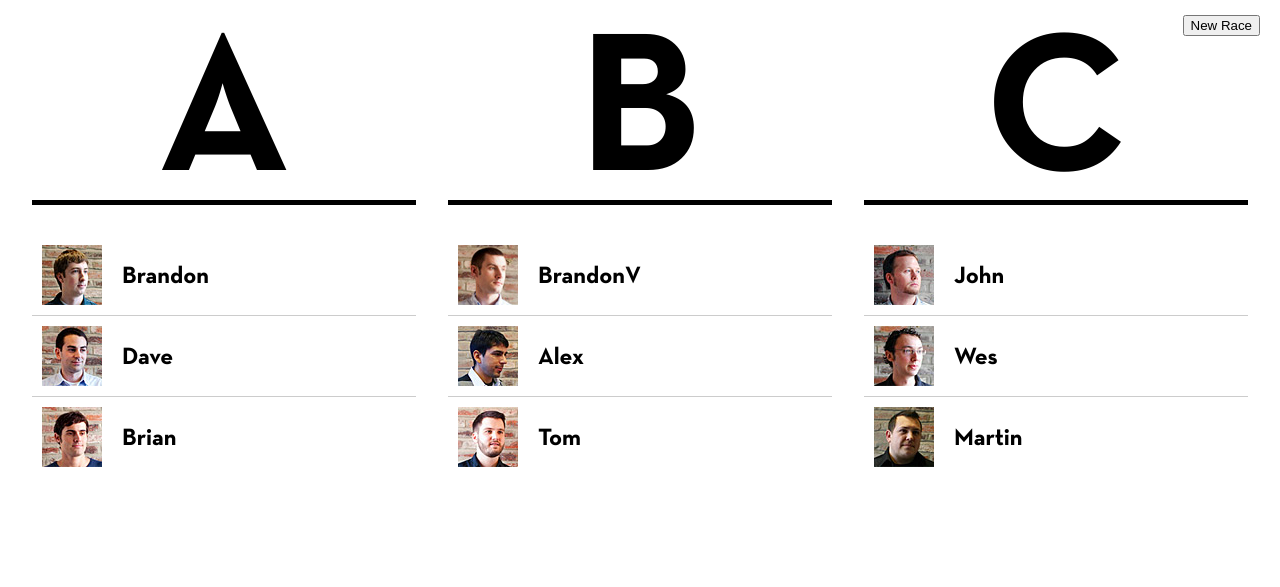
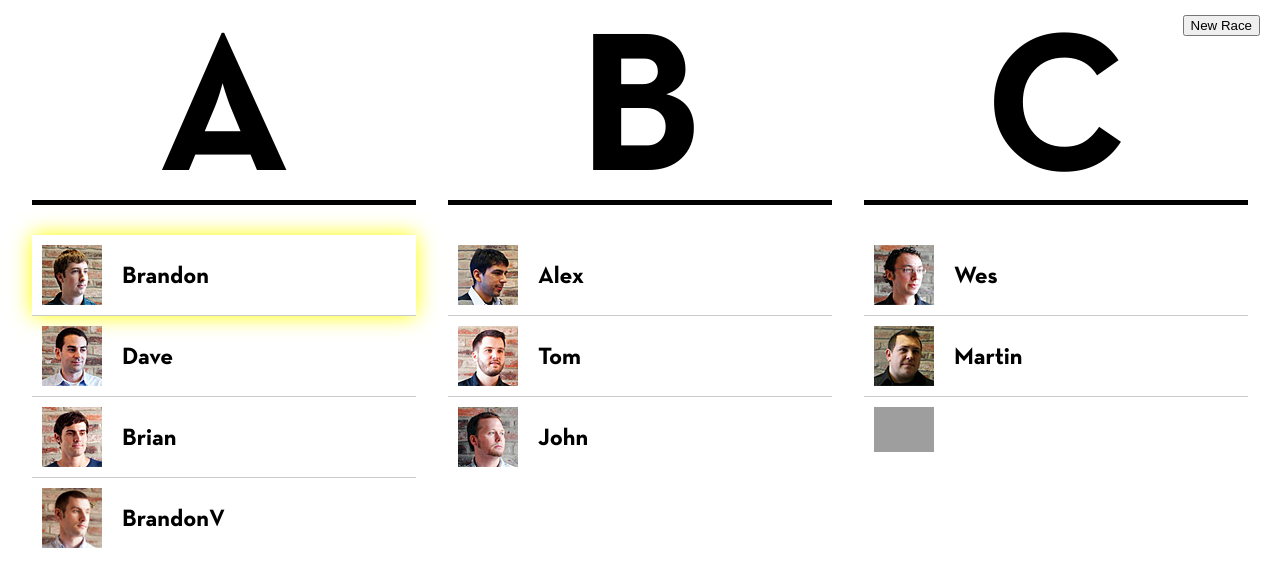
Before and after one commit to nclud/mario-kart-teams, a PHP site: page / in a window 1280 px wide. Shown: the top 587 px of the page. Run offline with PHP 8.4, Linux system fonts and the light colour scheme; data that the repository does not hold is empty; grey boxes are pictures that could not be loaded.

Commit message:
Add Laura; make 4th slot in A team

```diff
--- a/index.php
+++ b/index.php
@@ -176,15 +176,14 @@ if($_GET['position-1']) {
 				<div class="thumbnail"><img src="images/<?php echo $ranks[2]; ?>.jpg" /></div>
 				<div class="player-details"><?php echo $ranks[2]; ?></div>
 			</li>
-		</ul>
+			<li>
+				<div class="thumbnail"><img src="images/<?php echo $ranks[3]; ?>.jpg" /></div>
+				<div class="player-details"><?php echo $ranks[3]; ?></div>
+			</li>		</ul>
 	</div>
 	<div id="b-team" class="column">
 		<h1>B</h1>
 		<ul>
-			<li>
-				<div class="thumbnail"><img src="images/<?php echo $ranks[3]; ?>.jpg" /></div>
-				<div class="player-details"><?php echo $ranks[3]; ?></div>
-			</li>
 			<li>
 				<div class="thumbnail"><img src="images/<?php echo $ranks[4]; ?>.jpg" /></div>
 				<div class="player-details"><?php echo $ranks[4]; ?></div>
@@ -193,23 +192,27 @@ if($_GET['position-1']) {
 				<div class="thumbnail"><img src="images/<?php echo $ranks[5]; ?>.jpg" /></div>
 				<div class="player-details"><?php echo $ranks[5]; ?></div>
 			</li>
+			<li>
+				<div class="thumbnail"><img src="images/<?php echo $ranks[6]; ?>.jpg" /></div>
+				<div class="player-details"><?php echo $ranks[6]; ?></div>
+			</li>
 		</ul>
 	</div>
 	<div id="c-team" class="column">
 		<h1>C</h1>
 		<ul>
 			<li>
-				<div class="thumbnail"><img src="images/<?php echo $ranks[6]; ?>.jpg" /></div>
-				<div class="player-details"><?php echo $ranks[6]; ?></div>
-			</li>
-			<li>
 				<div class="thumbnail"><img src="images/<?php echo $ranks[7]; ?>.jpg" /></div>
 				<div class="player-details"><?php echo $ranks[7]; ?></div>
 			</li>
-			<li>
-				<div class="thumbnail"><img src="images/<?php echo $ranks[8]; ?>.jpg" /></div>
-				<div class="player-details"><?php echo $ranks[8]; ?></div>
-			</li>
+      <li>
+        <div class="thumbnail"><img src="images/<?php echo $ranks[8]; ?>.jpg" /></div>
+        <div class="player-details"><?php echo $ranks[8]; ?></div>
+      </li>
+      <li>
+        <div class="thumbnail"><img src="images/<?php echo $ranks[9]; ?>.jpg" /></div>
+        <div class="player-details"><?php echo $ranks[9]; ?></div>
+      </li>
 		</ul>
 	</div>
 </div>
--- a/styles/base.css
+++ b/styles/base.css
@@ -111,6 +111,18 @@ h1 {
 	width: 60px;
 	height: 60px;
 	margin-right: 20px;
+}
+
+.thumbnail img {
+	width: 100%;
+	display: block;
+}
+
+#a-team li:first-child {
+	-webkit-box-shadow: 0 0 20px yellow;
+	   -moz-box-shadow: 0 0 20px yellow;
+	     -o-box-shadow: 0 0 20px yellow;
+	        box-shadow: 0 0 20px yellow;
 }
 
 #columns {
```
Also changed, not shown: images/Laura.jpg (added).
